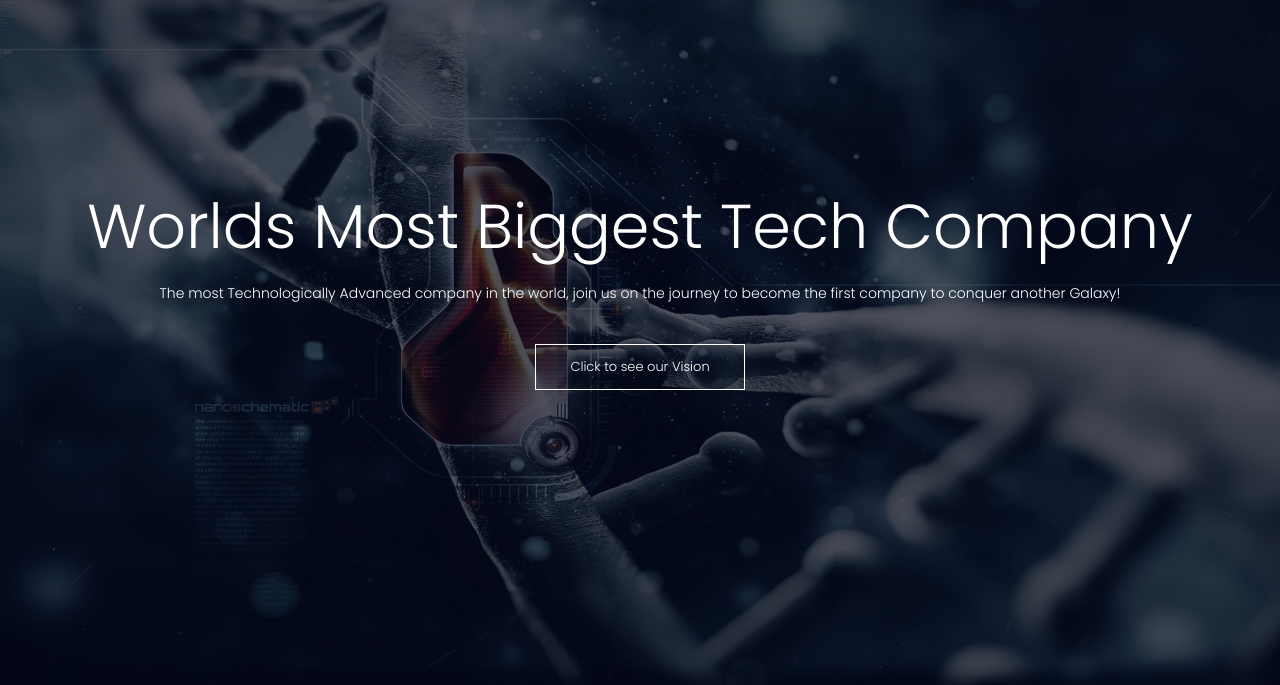
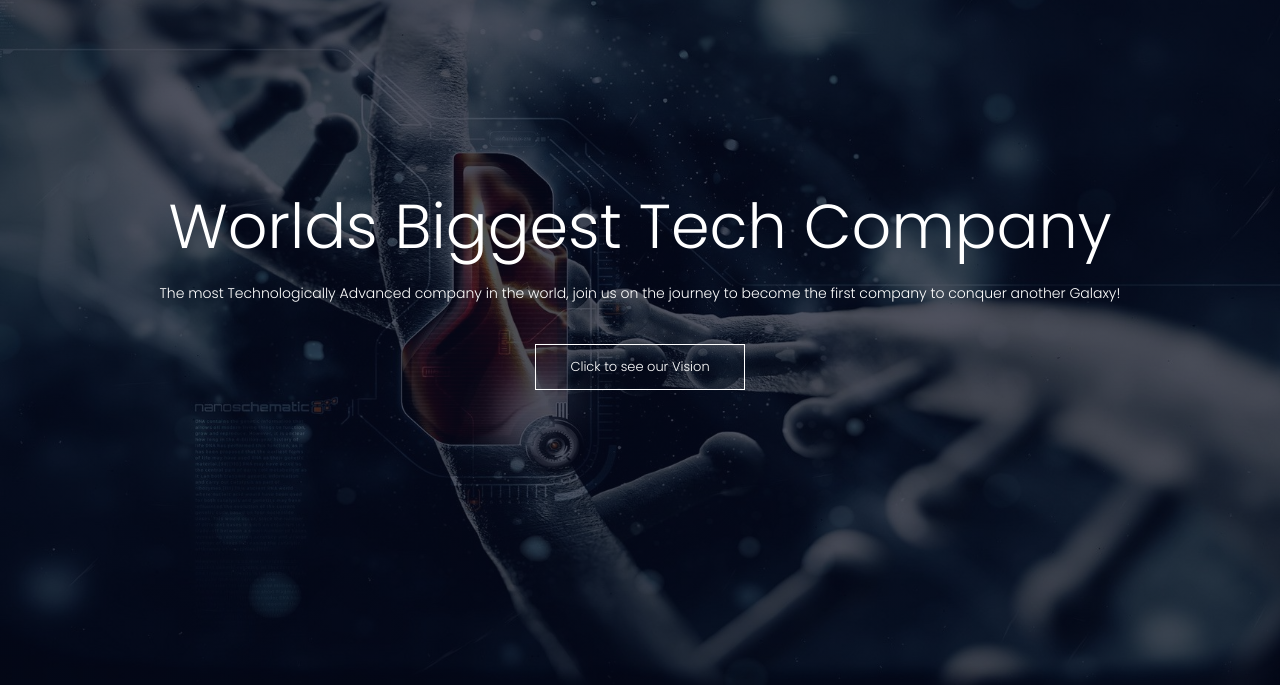
Before and after one commit to IRONALLEN/tech-calculator, a plain HTML site: page index.html in a window 1280 px wide. Shown: the part 115-800 px from the top of the page. Drawn offline with Linux system fonts and the light colour scheme.

Commit message:
Update index.html

```diff
--- a/index.html
+++ b/index.html
@@ -27,7 +27,7 @@
         </div>
       </nav>
       <div class="text-box">
-        <h1>Worlds Most Biggest Tech Company</h1>
+        <h1>Worlds Biggest Tech Company</h1>
         <p
           >The most Technologically Advanced company in the world, join us on
           the journey to become the first company to conquer another Galaxy!
```
